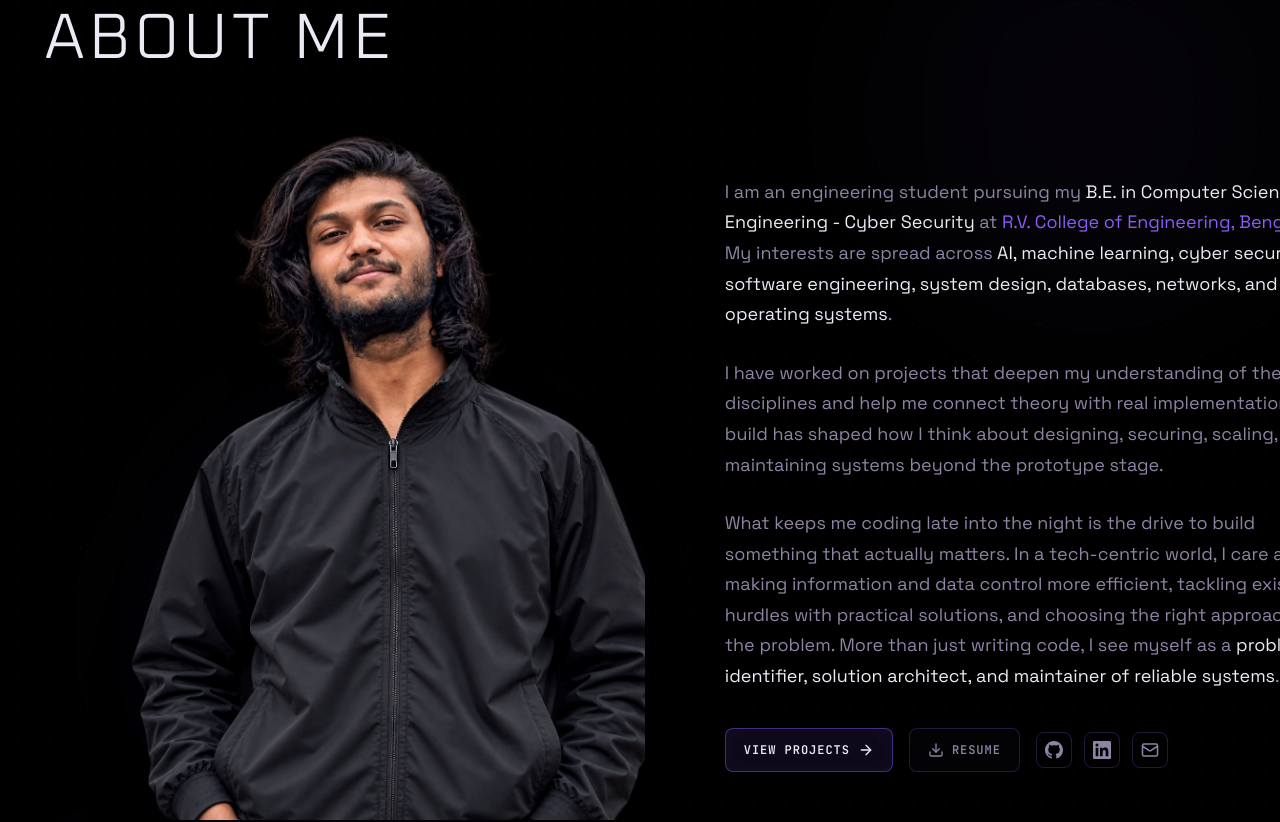
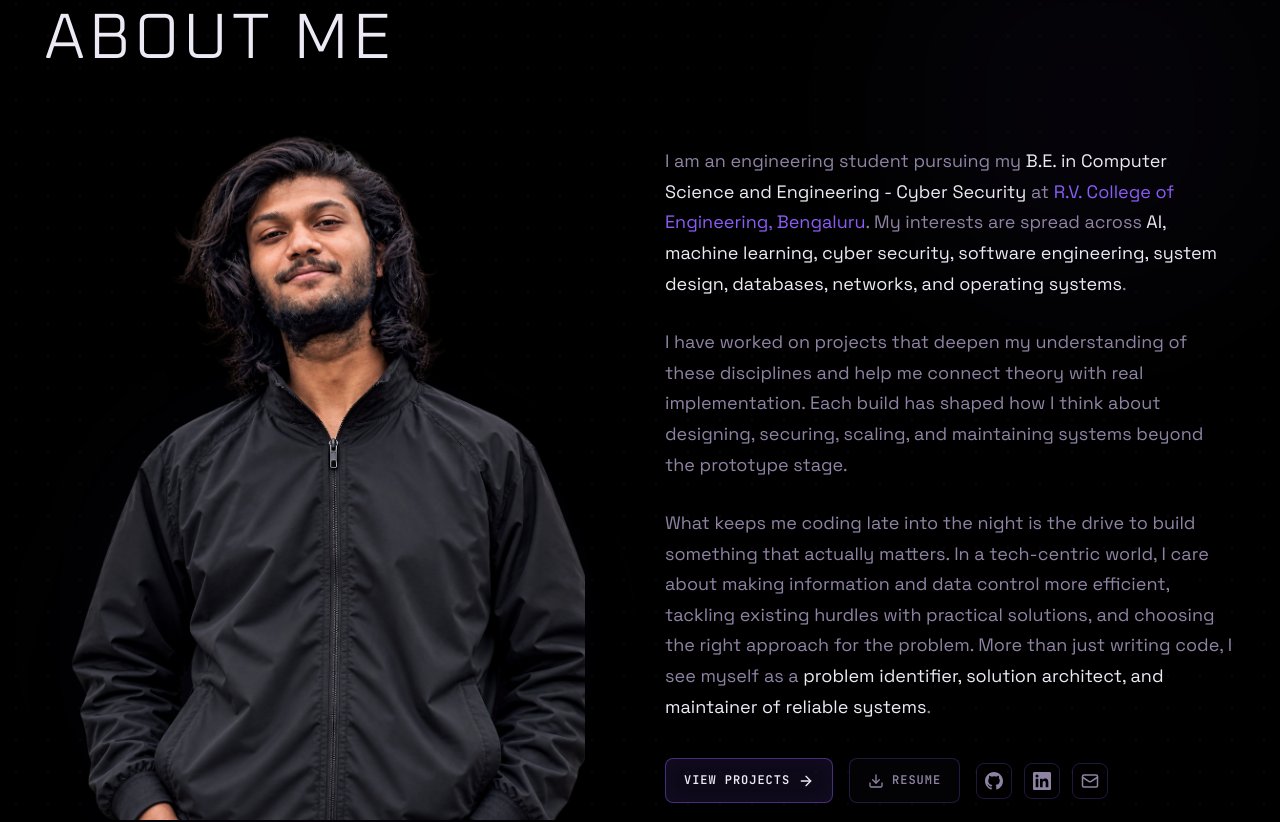
Before and after one commit to YASHAS-MN/YMN_Portfolio, a Next.js app: page / in a window 1280 px wide. Shown: the part 940-1762 px from the top of the page. Built offline with nearby package versions, Linux system fonts and the light colour scheme.

Commit message:
Fix responsive portfolio layout

```diff
--- a/src/app/globals.css
+++ b/src/app/globals.css
@@ -67,6 +67,20 @@ p, li, a, td, th, label, input, textarea, select, button {
   margin-right: auto;
   padding-left: clamp(1.25rem, 3vw, 4rem);
   padding-right: clamp(1.25rem, 3vw, 4rem);
+}
+
+.about-photo-stage,
+.about-hud {
+  overflow: visible;
+}
+
+@media (max-width: 1279px) and (min-width: 1024px) {
+  .about-photo-stage { max-width: min(100%, 460px) !important; }
+}
+
+@media (max-width: 1023px) {
+  .about-photo-stage { max-width: min(100%, 460px) !important; }
+  .about-hud { display: none; }
 }
 
 /* ─────────────────────────────────────────────
--- a/src/components/About.tsx
+++ b/src/components/About.tsx
@@ -108,7 +108,8 @@ function PhotoWithHUD({ onHoverChange }: PhotoProps) {
       <div className="glow-blob" style={{ width:"500px", height:"500px", bottom:"-60px", left:"50%", transform:"translateX(-50%)", background:"radial-gradient(circle,rgba(139,92,246,0.22) 0%,transparent 60%)", zIndex:0 }} aria-hidden="true" />
 
       <motion.div
-        style={{ position:"relative", zIndex:10, width:"100%", maxWidth:"520px", overflow:"visible", transformOrigin:"center center" }}
+      className="about-photo-stage"
+      style={{ position:"relative", zIndex:10, width:"100%", maxWidth:"520px", overflow:"visible", transformOrigin:"center center" }}
         onMouseEnter={handleEnter}
         onMouseLeave={handleLeave}
         animate={{ scale: hovered ? 1.16 : 1 }}
@@ -123,7 +124,7 @@ function PhotoWithHUD({ onHoverChange }: PhotoProps) {
           priority
         />
         <svg
-          className="absolute inset-0 w-full h-full"
+          className="about-hud absolute inset-0 w-full h-full"
           viewBox={`0 0 ${IMG_W} ${IMG_H}`}
           preserveAspectRatio="xMidYMid meet"
           overflow="visible"
@@ -177,13 +178,13 @@ export default function About() {
         </motion.h2>
 
         {/* -- Photo LEFT (large) | Bio RIGHT -- */}
-        <div className="grid grid-cols-1 lg:grid-cols-[minmax(500px,0.9fr)_minmax(520px,0.95fr)] xl:grid-cols-[minmax(600px,0.92fr)_minmax(620px,1fr)] gap-12 xl:gap-20 items-center mb-24" style={{ overflow:"visible" }}>
+        <div className="about-layout grid grid-cols-1 lg:grid-cols-[minmax(0,0.9fr)_minmax(0,0.95fr)] gap-12 xl:gap-20 items-center mb-24" style={{ overflow:"visible" }}>
 
           {/* Photo - LEFT, naturally large */}
           <motion.div
             initial="hidden" whileInView="visible" viewport={{ once:true }}
             variants={blurReveal} transition={{ duration:0.6 }}
-            className="flex justify-center lg:justify-end"
+            className="about-photo-column flex justify-center lg:justify-end min-w-0"
             style={{ overflow:"visible", position:"relative", zIndex: photoHovered ? 40 : 1 }}
           >
             <PhotoWithHUD onHoverChange={setPhotoHovered} />
@@ -193,7 +194,7 @@ export default function About() {
           <motion.div
             initial="hidden" whileInView="visible" viewport={{ once:true }}
             variants={blurReveal} transition={{ duration:0.5, delay:0.1 }}
-            className="flex flex-col gap-7 max-w-[740px]"
+            className="flex flex-col gap-7 max-w-[740px] min-w-0"
             style={{ transition:"filter 0.3s ease, opacity 0.3s ease", filter: photoHovered ? "blur(4px)" : "none", opacity: photoHovered ? 0.5 : 1 }}
           >
             <p style={{ fontSize:"18px", lineHeight:1.7, color:"#8f83a3" }}>
```
